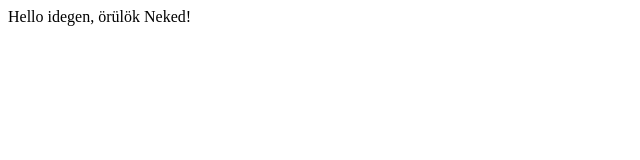
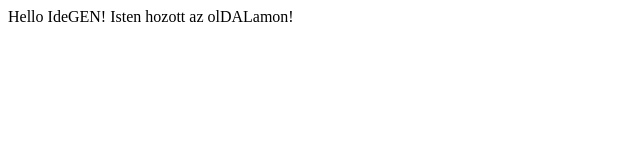
Before and after one commit to tothiko/tothiko.github.io, a plain HTML site: page index.html in a window 1280 px wide. Shown: the whole page, without its empty margins (0-640 px from the left). Drawn offline with Linux system fonts and the light colour scheme.

Commit message:
Isten hozott üzenet hozzáadása

```diff
--- a/index.html
+++ b/index.html
@@ -7,6 +7,6 @@
     <title>Document</title>
 </head>
 <body>
-    Hello idegen, örülök Neked!
+    Hello IdeGEN! Isten hozott az olDALamon!
 </body>
 </html>
```
